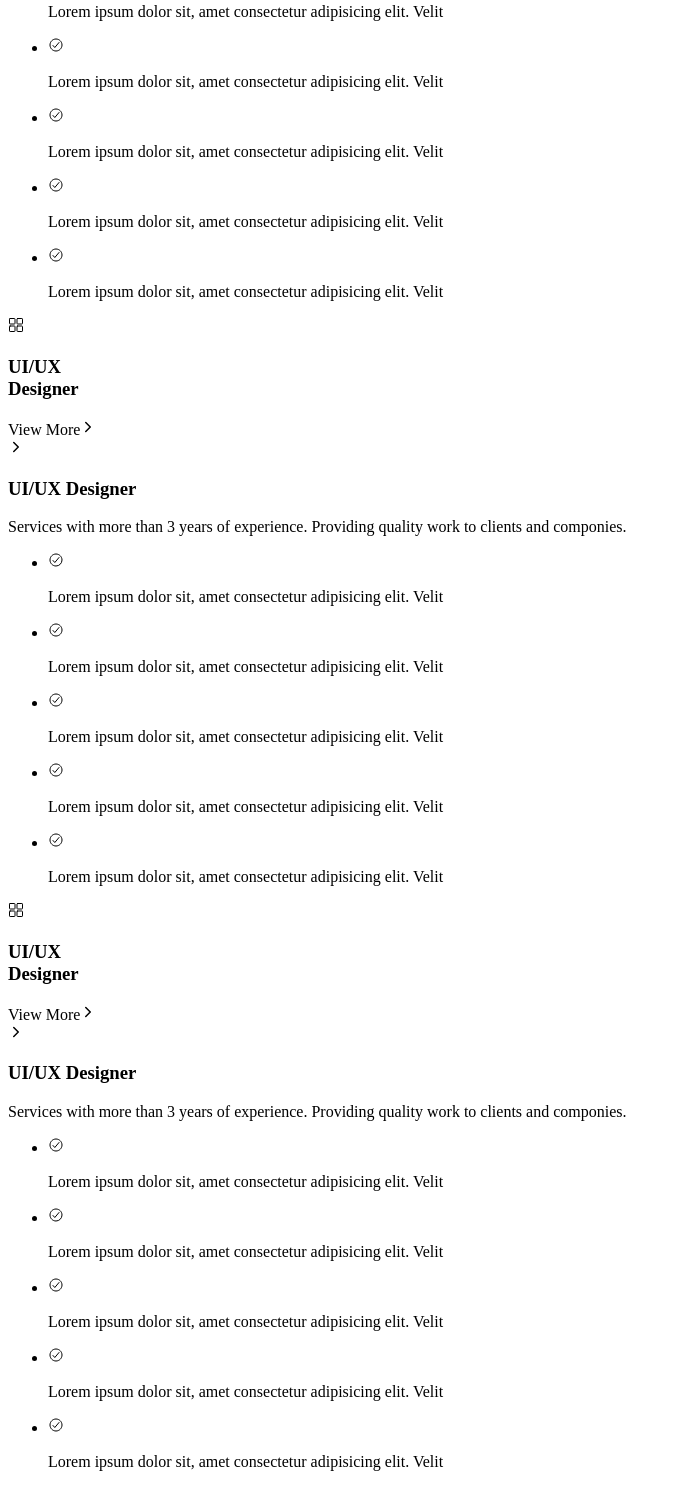
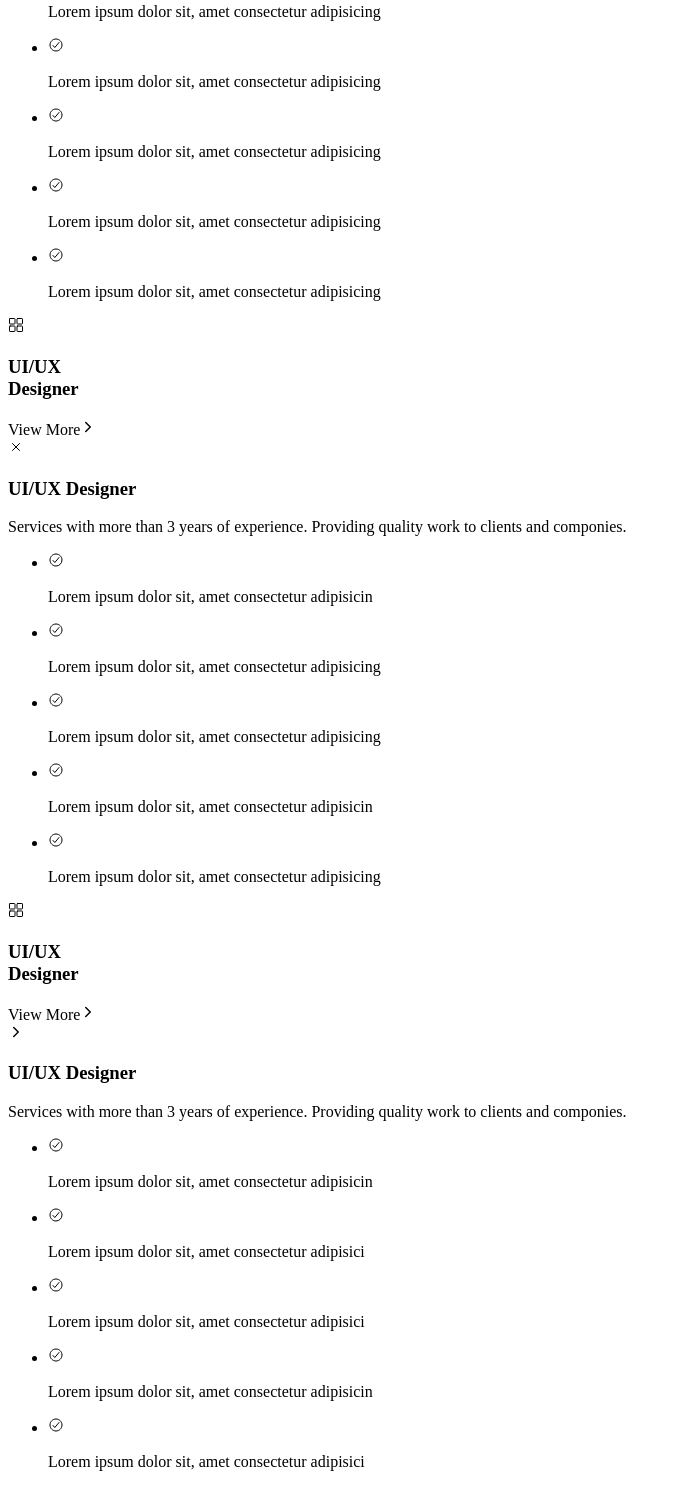
Before and after one commit to Y-Aniket/portfolio, a plain HTML site: page index.html in a window 1280 px wide. Shown: the part 7107-8594 px from the top of the page, without its empty margins (0-681 px from the left). Drawn offline with nearby package versions, Linux system fonts and the light colour scheme.

Commit message:
Update index.html

```diff
--- a/index.html
+++ b/index.html
@@ -249,40 +249,40 @@
                     </span>
                     <div class="services_modal">
                         <div>
-                            <ion-icon name="chevron-forward-outline" class="close_icon"></ion-icon>
+                            <ion-icon name="chevron-forward-outline" class="modal_close-icon"></ion-icon>
                             <h3 class="services_modal-title">UI/UX Designer</h3>
                             <p class="services_modal-description">
                                 Services with more than 3 years of experience. Providing quality work to clients and componies.
                             </p>
                             <ul>
                                 <li>
-                                    <ion-icon name="checkmark-circle-outline"></ion-icon>
+                                    <ion-icon name="close-outline"></ion-icon>
                                     <p class="services_modal-info">
-                                        Lorem ipsum dolor sit, amet consectetur adipisicing elit. Velit
+                                        Lorem ipsum dolor sit, amet consectetur adipisicing
                                     </p>
                                 </li>
                                 <li>
                                     <ion-icon name="checkmark-circle-outline"></ion-icon>
                                     <p class="services_modal-info">
-                                        Lorem ipsum dolor sit, amet consectetur adipisicing elit. Velit
+                                        Lorem ipsum dolor sit, amet consectetur adipisicing
                                     </p>
                                 </li>
                                 <li>
                                     <ion-icon name="checkmark-circle-outline"></ion-icon>
                                     <p class="services_modal-info">
-                                        Lorem ipsum dolor sit, amet consectetur adipisicing elit. Velit
+                                        Lorem ipsum dolor sit, amet consectetur adipisicing
                                     </p>
                                 </li>
                                 <li>
                                     <ion-icon name="checkmark-circle-outline"></ion-icon>
                                     <p class="services_modal-info">
-                                        Lorem ipsum dolor sit, amet consectetur adipisicing elit. Velit
+                                        Lorem ipsum dolor sit, amet consectetur adipisicing
                                     </p>
                                 </li>
                                 <li>
                                     <ion-icon name="checkmark-circle-outline"></ion-icon>
                                     <p class="services_modal-info">
-                                        Lorem ipsum dolor sit, amet consectetur adipisicing elit. Velit
+                                        Lorem ipsum dolor sit, amet consectetur adipisicing
                                     </p>
                                 </li>
                             </ul>
@@ -297,7 +297,7 @@
                     </span>
                     <div class="services_modal">
                         <div>
-                            <ion-icon name="chevron-forward-outline" class="close_icon"></ion-icon>
+                            <ion-icon name="close-outline" class="modal_close-icon"></ion-icon>
                             <h3 class="services_modal-title">UI/UX Designer</h3>
                             <p class="services_modal-description">
                                 Services with more than 3 years of experience. Providing quality work to clients and componies.
@@ -306,31 +306,31 @@
                                 <li>
                                     <ion-icon name="checkmark-circle-outline"></ion-icon>
                                     <p class="services_modal-info">
-                                        Lorem ipsum dolor sit, amet consectetur adipisicing elit. Velit
+                                        Lorem ipsum dolor sit, amet consectetur adipisicin
                                     </p>
                                 </li>
                                 <li>
                                     <ion-icon name="checkmark-circle-outline"></ion-icon>
                                     <p class="services_modal-info">
-                                        Lorem ipsum dolor sit, amet consectetur adipisicing elit. Velit
+                                        Lorem ipsum dolor sit, amet consectetur adipisicing
                                     </p>
                                 </li>
                                 <li>
                                     <ion-icon name="checkmark-circle-outline"></ion-icon>
                                     <p class="services_modal-info">
-                                        Lorem ipsum dolor sit, amet consectetur adipisicing elit. Velit
+                                        Lorem ipsum dolor sit, amet consectetur adipisicing
                                     </p>
                                 </li>
                                 <li>
                                     <ion-icon name="checkmark-circle-outline"></ion-icon>
                                     <p class="services_modal-info">
-                                        Lorem ipsum dolor sit, amet consectetur adipisicing elit. Velit
+                                        Lorem ipsum dolor sit, amet consectetur adipisicin
                                     </p>
                                 </li>
                                 <li>
                                     <ion-icon name="checkmark-circle-outline"></ion-icon>
                                     <p class="services_modal-info">
-                                        Lorem ipsum dolor sit, amet consectetur adipisicing elit. Velit
+                                        Lorem ipsum dolor sit, amet consectetur adipisicing
                                     </p>
                                 </li>
                             </ul>
@@ -345,7 +345,7 @@
                     </span>
                     <div class="services_modal">
                         <div>
-                            <ion-icon name="chevron-forward-outline" class="close_icon"></ion-icon>
+                            <ion-icon name="chevron-forward-outline" class="modal_close-icon"></ion-icon>
                             <h3 class="services_modal-title">UI/UX Designer</h3>
                             <p class="services_modal-description">
                                 Services with more than 3 years of experience. Providing quality work to clients and componies.
@@ -354,31 +354,31 @@
                                 <li>
                                     <ion-icon name="checkmark-circle-outline"></ion-icon>
                                     <p class="services_modal-info">
-                                        Lorem ipsum dolor sit, amet consectetur adipisicing elit. Velit
+                                        Lorem ipsum dolor sit, amet consectetur adipisicin
                                     </p>
                                 </li>
                                 <li>
                                     <ion-icon name="checkmark-circle-outline"></ion-icon>
                                     <p class="services_modal-info">
-                                        Lorem ipsum dolor sit, amet consectetur adipisicing elit. Velit
+                                        Lorem ipsum dolor sit, amet consectetur adipisici
                                     </p>
                                 </li>
                                 <li>
                                     <ion-icon name="checkmark-circle-outline"></ion-icon>
                                     <p class="services_modal-info">
-                                        Lorem ipsum dolor sit, amet consectetur adipisicing elit. Velit
+                                        Lorem ipsum dolor sit, amet consectetur adipisici
                                     </p>
                                 </li>
                                 <li>
                                     <ion-icon name="checkmark-circle-outline"></ion-icon>
                                     <p class="services_modal-info">
-                                        Lorem ipsum dolor sit, amet consectetur adipisicing elit. Velit
+                                        Lorem ipsum dolor sit, amet consectetur adipisicin
                                     </p>
                                 </li>
                                 <li>
                                     <ion-icon name="checkmark-circle-outline"></ion-icon>
                                     <p class="services_modal-info">
-                                        Lorem ipsum dolor sit, amet consectetur adipisicing elit. Velit
+                                        Lorem ipsum dolor sit, amet consectetur adipisici
                                     </p>
                                 </li>
                             </ul>
```
